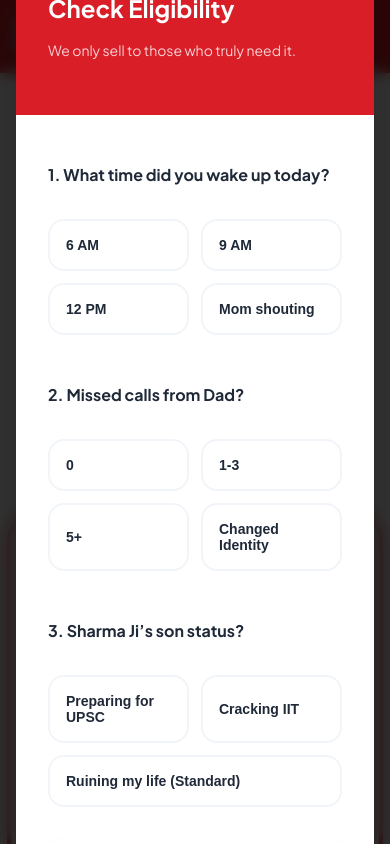
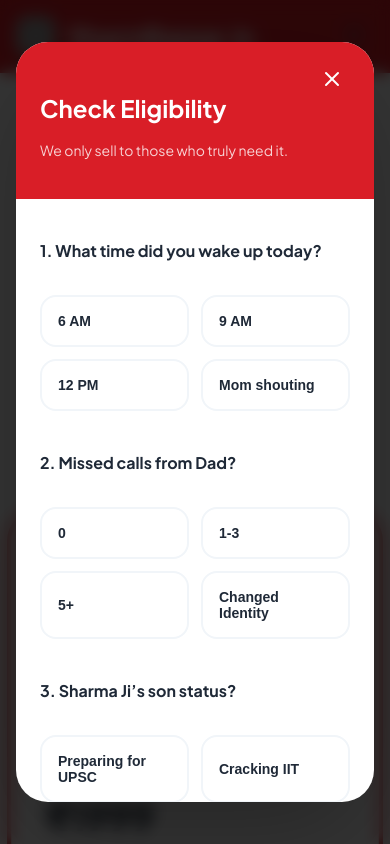
Before and after one commit to sahil69-create/Sharm-Bazaar, a plain HTML site: page index.html in a window 390 px wide. Both pictures are taken after a click on the button "Buy Now". Shown: the part 1871-2715 px from the top of the page. Drawn offline with nearby package versions, Linux system fonts and the light colour scheme; grey boxes are pictures that could not be loaded.

Commit message:
Update calculator-modal.css

```diff
--- a/css/calculator-modal.css
+++ b/css/calculator-modal.css
@@ -93,13 +93,38 @@
     border-radius: 2.5rem;
     box-shadow: 0 40px 100px -20px rgba(0, 0, 0, 0.3);
     overflow: hidden;
+    display: flex;
+    flex-direction: column;
+    max-height: 90vh;
 }
 
 .modal-header {
     background-color: var(--primary-red);
-    padding: 2.5rem 2rem;
+    padding: 2rem;
     color: white;
     position: relative;
+    flex-shrink: 0;
+}
+
+#eligibility-form, #rejection-screen {
+    overflow-y: auto;
+    flex-grow: 1;
+    padding: 2rem;
+}
+
+@media (max-width: 640px) {
+    .modal-content {
+        border-radius: 2rem;
+    }
+
+    #eligibility-form, #rejection-screen {
+        padding: 1.5rem;
+        gap: 1.5rem;
+    }
+
+    .modal-header {
+        padding: 1.5rem;
+    }
 }
 
 .option-btn {
```
